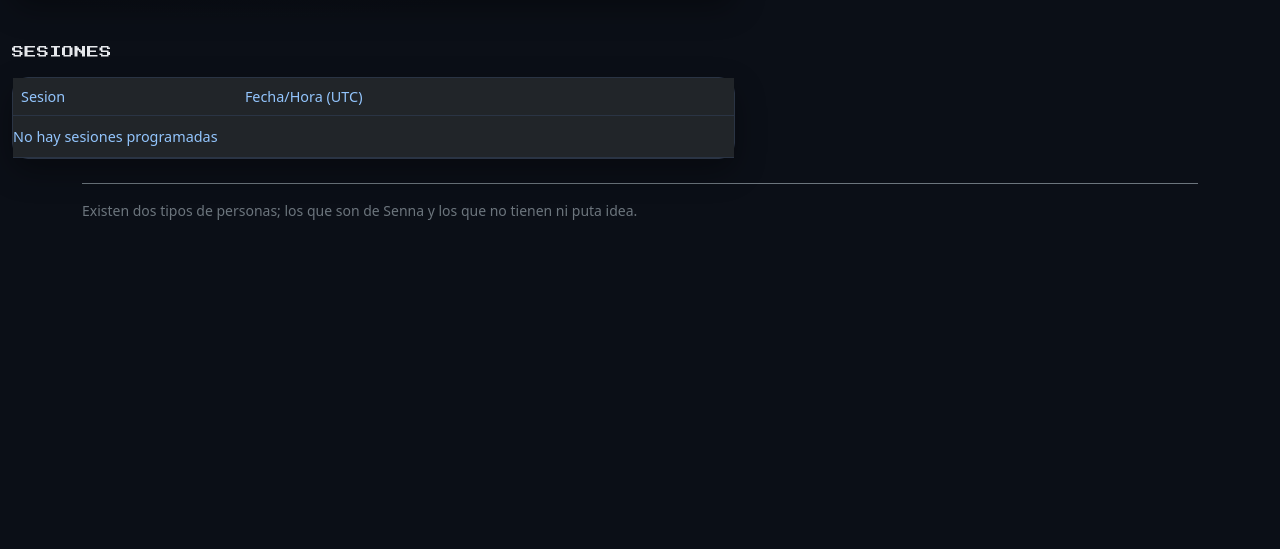
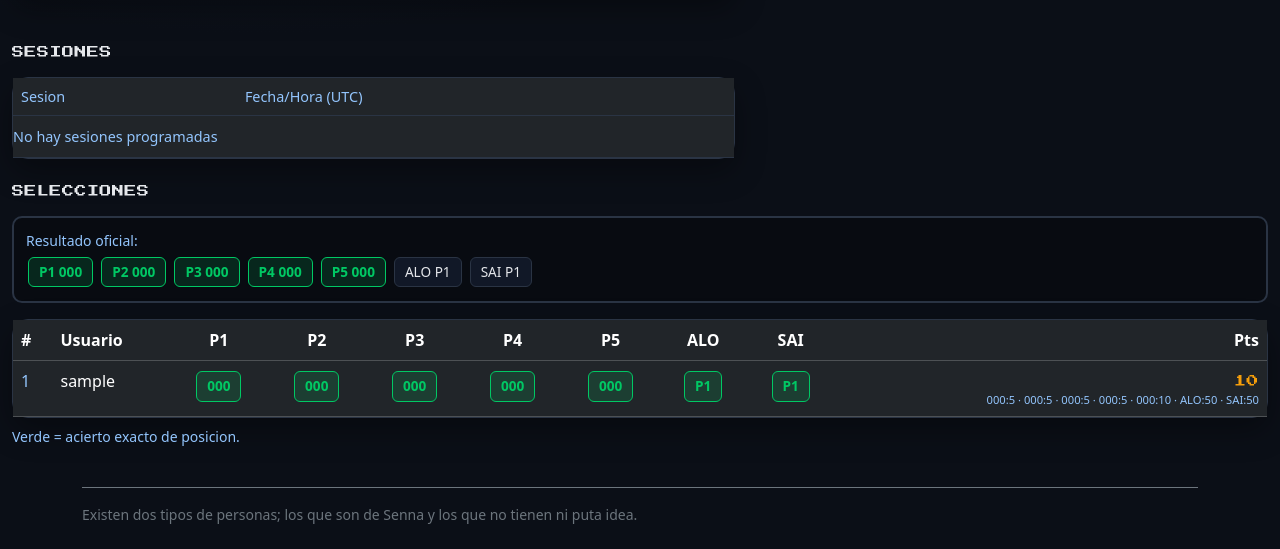
Before and after one commit to eeguskiza/f1-races, a Django app: a page that uses templates/predictions/race_detail.html in a window 1280 px wide. Shown: the part 391-940 px from the top of the page. Before the commit the page ends 611 px from the top, so only its background shows below. Run offline with Django 5.2, Linux system fonts and the light colour scheme; tables that the repository leaves empty hold one stand-in row (values such as "Sample post"); data that the repository does not hold is empty; parts of the project's set-up code (start-up, migrations or seed data) failed here and were passed over.

Commit message:
Sistema puntos

```diff
--- a/predictions/management/commands/fetch_results.py
+++ b/predictions/management/commands/fetch_results.py
@@ -23,7 +23,7 @@ SAINZ_CODE = "SAI"
 
 def _is_classified_finish(status: str) -> bool:
     """Returns True if the status indicates the driver finished the race."""
-    return status == "Finished" or status.startswith("+")
+    return status in ("Finished", "Lapped") or status.startswith("+")
 
 
 class Command(BaseCommand):
--- a/predictions/models.py
+++ b/predictions/models.py
@@ -217,6 +217,51 @@ class Prediction(models.Model):
 
         return score
 
+    def score_breakdown(self) -> dict:
+        """Returns per-pick points: p1..p5, alonso, sainz. None if no results."""
+        gp = self.event
+        if not gp.has_results:
+            return None
+
+        result_map = {
+            1: gp.result_p1_id,
+            2: gp.result_p2_id,
+            3: gp.result_p3_id,
+            4: gp.result_p4_id,
+            5: gp.result_p5_id,
+        }
+        driver_to_pos = {drv_id: pos for pos, drv_id in result_map.items()}
+
+        breakdown = {}
+        for pos in range(1, 6):
+            predicted_id = getattr(self, f"p{pos}_id")
+            actual_pos = driver_to_pos.get(predicted_id)
+            if actual_pos is None:
+                breakdown[f"p{pos}"] = 0
+            else:
+                real_pts = F1_POINTS[actual_pos]
+                breakdown[f"p{pos}"] = real_pts if actual_pos == pos else real_pts // 2
+
+        alonso = 0
+        if gp.result_alonso_pos is not None:
+            alonso_pts = F1_POINTS.get(gp.result_alonso_pos, 0)
+            if self.alonso_pos_guess == gp.result_alonso_pos:
+                alonso = F1_POINTS[1] if gp.result_alonso_pos == 0 else alonso_pts * 2
+            elif gp.result_alonso_pos <= 10:
+                alonso = alonso_pts
+        breakdown["alonso"] = alonso
+
+        sainz = 0
+        if gp.result_sainz_pos is not None:
+            sainz_pts = F1_POINTS.get(gp.result_sainz_pos, 0)
+            if self.sainz_pos_guess == gp.result_sainz_pos:
+                sainz = F1_POINTS[1] if gp.result_sainz_pos == 0 else sainz_pts * 2
+            elif gp.result_sainz_pos <= 10:
+                sainz = sainz_pts
+        breakdown["sainz"] = sainz
+
+        return breakdown
+
     def save(self, *args, **kwargs):
         # Skip deadline check if updating score only
         if not kwargs.pop("skip_lock_check", False):
--- a/predictions/views.py
+++ b/predictions/views.py
@@ -3,7 +3,7 @@ from datetime import timedelta
 from django.contrib import messages
 from django.contrib.auth import login, get_user_model
 from django.contrib.auth.decorators import login_required
-from django.db.models import Sum, Count
+from django.db.models import Sum, Count, Min
 from django.shortcuts import render, redirect, get_object_or_404
 from django.utils import timezone
 
@@ -144,10 +144,24 @@ def race_detail(request, slug):
             user=request.user, event=gp
         ).select_related("p1", "p2", "p3", "p4", "p5").first()
 
+    ranked_picks = []
+    if gp.is_locked:
+        picks_qs = list(
+            Prediction.objects.filter(event=gp)
+            .select_related("user", "p1", "p2", "p3", "p4", "p5")
+            .order_by("-score", "submitted_at")
+        )
+        rank = 1
+        for i, pick in enumerate(picks_qs):
+            if i > 0 and pick.score != picks_qs[i - 1].score:
+                rank = i + 1
+            ranked_picks.append((rank, pick))
+
     return render(request, "predictions/race_detail.html", {
         "gp": gp,
         "sessions": sessions,
         "user_prediction": user_prediction,
+        "ranked_picks": ranked_picks,
     })
 
 
@@ -238,6 +252,7 @@ def leaderboard(request):
         for row in Prediction.objects.values("user_id").annotate(
             total_score=Sum("score"),
             picks_count=Count("id"),
+            first_pick=Min("submitted_at"),
         )
     }
 
@@ -249,10 +264,11 @@ def leaderboard(request):
             "username": user.username,
             "total_score": stats["total_score"] or 0 if stats else 0,
             "picks_count": stats["picks_count"] if stats else 0,
+            "first_pick": stats["first_pick"] if stats else None,
         })
 
     if has_scored_predictions:
-        users_data.sort(key=lambda x: (-x["total_score"], -x["picks_count"], x["username"]))
+        users_data.sort(key=lambda x: (-x["total_score"], x["first_pick"] or timezone.now()))
     else:
         users_data.sort(key=lambda x: (-x["picks_count"], x["username"]))
 
--- a/templates/predictions/race_detail.html
+++ b/templates/predictions/race_detail.html
@@ -141,4 +141,100 @@
     {% endif %}
   </div>
 </div>
+
+{% if gp.is_locked and ranked_picks %}
+<div class="row mt-4">
+  <div class="col-12">
+    <h3 class="pixel-title-sm mb-3">SELECCIONES</h3>
+
+    {% if gp.has_results %}
+    <div class="pixel-box mb-3">
+      <p class="small text-muted mb-1">Resultado oficial:</p>
+      <div class="d-flex flex-wrap gap-1">
+        <span class="driver-chip chip-hit">P1 {{ gp.result_p1.code }}</span>
+        <span class="driver-chip chip-hit">P2 {{ gp.result_p2.code }}</span>
+        <span class="driver-chip chip-hit">P3 {{ gp.result_p3.code }}</span>
+        <span class="driver-chip chip-hit">P4 {{ gp.result_p4.code }}</span>
+        <span class="driver-chip chip-hit">P5 {{ gp.result_p5.code }}</span>
+        <span class="driver-chip">ALO {% if gp.result_alonso_pos == 0 %}DNF{% else %}P{{ gp.result_alonso_pos }}{% endif %}</span>
+        <span class="driver-chip">SAI {% if gp.result_sainz_pos == 0 %}DNF{% else %}P{{ gp.result_sainz_pos }}{% endif %}</span>
+      </div>
+    </div>
+    {% endif %}
+
+    <div class="card-dark">
+      <div class="table-responsive">
+        <table class="table table-dark mb-0">
+          <thead>
+            <tr>
+              <th>#</th>
+              <th>Usuario</th>
+              <th class="text-center">P1</th>
+              <th class="text-center">P2</th>
+              <th class="text-center">P3</th>
+              <th class="text-center">P4</th>
+              <th class="text-center">P5</th>
+              <th class="text-center">ALO</th>
+              <th class="text-center">SAI</th>
+              {% if gp.has_results %}<th class="text-end">Pts</th>{% endif %}
+            </tr>
+          </thead>
+          <tbody>
+            {% for rank, pick in ranked_picks %}
+            <tr>
+              <td class="text-muted">{{ rank }}</td>
+              <td>
+                <span class="{% if user.username == pick.user.username %}text-accent{% endif %}">
+                  {{ pick.user.username }}
+                  {% if user.username == pick.user.username %}<span class="text-muted small">(tu)</span>{% endif %}
+                </span>
+              </td>
+              <td class="text-center"><span class="driver-chip{% if gp.result_p1 == pick.p1 %} chip-hit{% endif %}">{{ pick.p1.code }}</span></td>
+              <td class="text-center"><span class="driver-chip{% if gp.result_p2 == pick.p2 %} chip-hit{% endif %}">{{ pick.p2.code }}</span></td>
+              <td class="text-center"><span class="driver-chip{% if gp.result_p3 == pick.p3 %} chip-hit{% endif %}">{{ pick.p3.code }}</span></td>
+              <td class="text-center"><span class="driver-chip{% if gp.result_p4 == pick.p4 %} chip-hit{% endif %}">{{ pick.p4.code }}</span></td>
+              <td class="text-center"><span class="driver-chip{% if gp.result_p5 == pick.p5 %} chip-hit{% endif %}">{{ pick.p5.code }}</span></td>
+              <td class="text-center">
+                <span class="driver-chip{% if gp.result_alonso_pos == pick.alonso_pos_guess %} chip-hit{% endif %}">
+                  {% if pick.alonso_pos_guess == 0 %}DNF{% else %}P{{ pick.alonso_pos_guess }}{% endif %}
+                </span>
+              </td>
+              <td class="text-center">
+                <span class="driver-chip{% if gp.result_sainz_pos == pick.sainz_pos_guess %} chip-hit{% endif %}">
+                  {% if pick.sainz_pos_guess == 0 %}DNF{% else %}P{{ pick.sainz_pos_guess }}{% endif %}
+                </span>
+              </td>
+              {% if gp.has_results %}
+              <td class="text-end">
+                {% if pick.score is not None %}
+                  {% with b=pick.score_breakdown %}
+                  <span class="text-accent pixel-title-sm">{{ pick.score }}</span>
+                  {% if b %}
+                  <div class="text-muted" style="font-size:0.7rem;line-height:1.3;">
+                    {{ pick.p1.code }}:{{ b.p1 }} ·
+                    {{ pick.p2.code }}:{{ b.p2 }} ·
+                    {{ pick.p3.code }}:{{ b.p3 }} ·
+                    {{ pick.p4.code }}:{{ b.p4 }} ·
+                    {{ pick.p5.code }}:{{ b.p5 }} ·
+                    ALO:{{ b.alonso }} ·
+                    SAI:{{ b.sainz }}
+                  </div>
+                  {% endif %}
+                  {% endwith %}
+                {% else %}
+                <span class="text-muted small">-</span>
+                {% endif %}
+              </td>
+              {% endif %}
+            </tr>
+            {% endfor %}
+          </tbody>
+        </table>
+      </div>
+    </div>
+    <p class="text-muted small mt-2">Verde = acierto exacto de posicion.</p>
+  </div>
+</div>
+{% endif %}
+
 {% endblock %}
```
